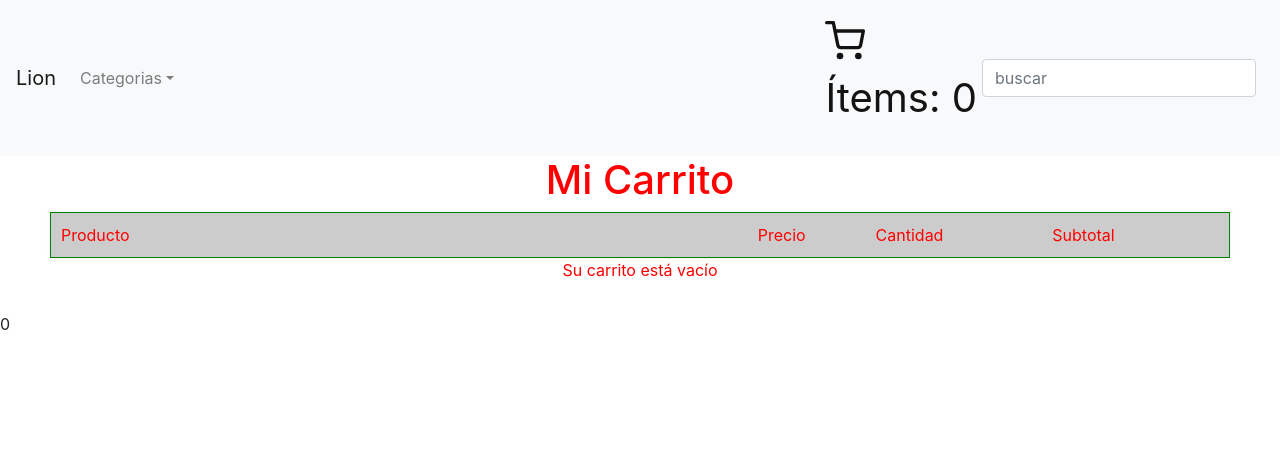
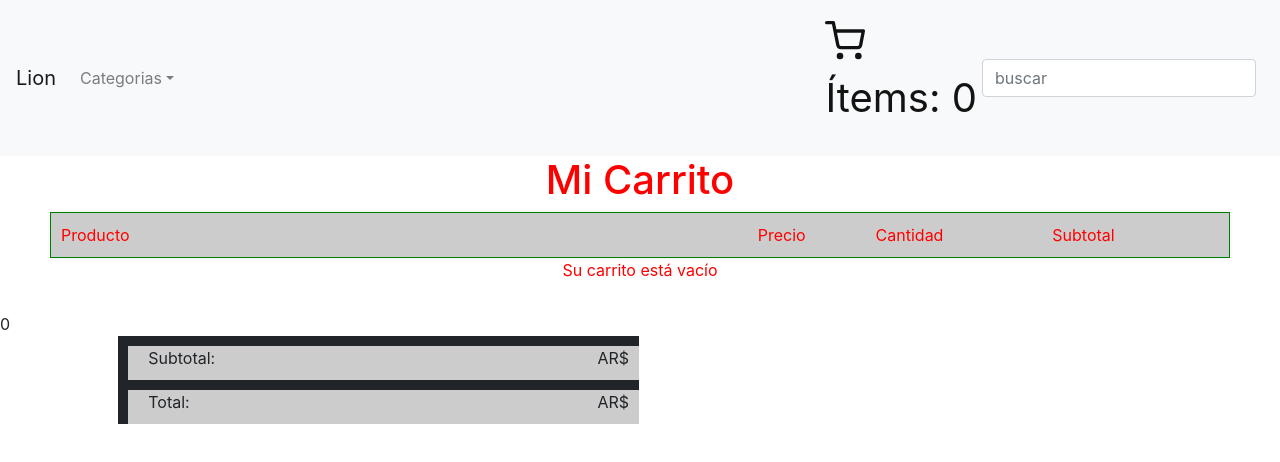
Before and after one commit to hallen95/ecommerce-lion, a React (Create React App) app: page /cart in a window 1280 px wide. Shown: the top 462 px of the page. Built offline with nearby package versions, Linux system fonts and the light colour scheme.

Commit message:
tecnicas de rendering

```diff
--- a/src/App.js
+++ b/src/App.js
@@ -6,7 +6,6 @@ import ItemListContainer from './components/itemListContainer/ItemListContainer'
 import Cart from './components/cart/Cart'
 import { BrowserRouter, Route, Switch } from "react-router-dom";
 import { CartProvider } from './CartContext';
-
 
 function App() {
   return (
@@ -21,7 +20,7 @@ function App() {
             <ItemListContainer/>
           </Route>
           <Route exact path='/item/:id'>
-            <ItemDetailContainer />
+            <ItemDetailContainer/>
           </Route>
           <Route exact path='/cart'>
             <Cart/>
--- a/src/CartContext.js
+++ b/src/CartContext.js
@@ -40,10 +40,22 @@ export const CartProvider = ({ children }) => {
       setAddItems(addItems - 1)
     }
 
+    const total = () => {
+      let subtotal = []
+      let sum = 0
+      cart.map(purchase => {
+          return subtotal.push(purchase.item.precio * purchase.quantity)
+      })
+      subtotal.length < 2 ? sum = (subtotal[0])
+      : subtotal.reduce((accumulator, currentValue) => {
+          return sum = (accumulator + currentValue)
+      })
+      return sum
+  }
     return (<CartContext.Provider
               value={{ cart, setCart, addItems, setAddItems,
               addProduct, addMoreToCart, deleteProduct,
-              editing, save, sum, subst, edit }}>
+              editing, save, sum, subst, edit, total }}>
                   {children}
             </CartContext.Provider>)
   }
--- a/src/components/cart/Cart.js
+++ b/src/components/cart/Cart.js
@@ -1,4 +1,4 @@
-import React from 'react'
+import React, { useState } from 'react'
 import useCartContext from '../../CartContext'
 import { BsDash, BsPlus, BsFillXCircleFill } from "react-icons/bs"
 import './cart.css'
@@ -7,7 +7,7 @@ function Cart() {
     const { cart } = useCartContext();
     const {addItems} = useCartContext();
     const { edit} = useCartContext();
-    const { editing, save, sum, subst } = useCartContext();
+    const { editing, save, sum, subst, total } = useCartContext();
     console.log(cart)
 
     return (
@@ -82,6 +82,14 @@ function Cart() {
                 </ul>
             </div>
             }
+                <div className="controls__total">
+                    <div className="total__row">
+                        <span>Subtotal:</span> <span className="span__price">AR$ {total()}</span>
+                    </div>
+                    <div className="total__row">
+                        <span>Total:</span> <span className="span__price">AR$ {total()}</span>
+                    </div>
+                </div>
         </div>
     )
 }
--- a/src/components/cart/cart.css
+++ b/src/components/cart/cart.css
@@ -24,6 +24,10 @@
     text-align: left;
 }
 
+/* .total__product{
+    display: grid;
+    grid-template-columns:50%;
+} */
 .grid__itemlist {
     width: 99%;
     padding: 0px;
@@ -93,3 +97,23 @@
     border-bottom: 0.5px solid rgba(255, 255, 255, 0.5);
     box-shadow: -1.5px -0px 1px rgba(192, 192, 192, 0.075) inset;
 }
+
+.controls__total {
+    width: 50%;
+    display: flex;
+    flex-direction: column;
+    justify-content: center;
+    align-items: flex-end;
+    border-right: 1px solid white;
+
+}
+.total__row {
+    width: 81.5%;
+    display: flex;
+    justify-content: space-between;
+    padding: 10px 10px;
+    padding-left: 30px;
+    /*border-bottom: 1px groove white;*/
+    background-color: rgba(0, 0, 0, 0.2);
+    box-shadow: 10px 10px inset;
+}
--- a/src/components/itemCount/ItemCount.js
+++ b/src/components/itemCount/ItemCount.js
@@ -12,9 +12,9 @@ const ItemCount = ({setModal, suma, resta, contador, setAddItems}) => {
     return (
         <React.Fragment>
             <div className="botones-wrapper">
+                <button className="botones-counter" onClick={resta}>-</button>
+                <p>{contador} </p>
                 <button className="botones-counter" onClick={suma}>+</button>
-                <p>{contador} </p>
-                <button className="botones-counter" onClick={resta}>-</button>
                 {
                 contador > 0 &&
                 <button disabled={contador === 0}
--- a/src/components/itemDetailContainer/ItemDetailContainer.js
+++ b/src/components/itemDetailContainer/ItemDetailContainer.js
@@ -2,7 +2,7 @@ import React, {useState, useEffect } from 'react';
 import { getProductById } from '../../backend/catalog';
 import { useParams } from 'react-router-dom';
 import ItemDetail from '../itemDetail/ItemDetail';
-
+import Loader from '../loader/Loader'
 
 function ItemDetailContainer() {
 
@@ -17,10 +17,9 @@ function ItemDetailContainer() {
 
     return (
                     <>
-                    {item.hasOwnProperty("id") ?
+                    {item ?
                     <ItemDetail getItem={item} id={id} />
-                    : <h2>cargando</h2>
-                    }
+                    : <Loader/>}
                     </>
     );
 }
--- a/src/components/itemListContainer/ItemListContainer.js
+++ b/src/components/itemListContainer/ItemListContainer.js
@@ -3,9 +3,11 @@ import './itemlistcontainer.css';
 import ItemList from '../itemList/ItemList';
 import { getCatalog } from '../../backend/catalog'
 import { useParams } from 'react-router-dom'
+import  Loader  from '../loader/Loader'
 
 const ItemListContainer = () => {
     const [state, setState] = useState([]);
+    const [loading, setLoading] = useState(false);
     const { categoryId } = useParams();
 
     useEffect(()=> {  //Al cambiar el estado local, el componente se reenderiza y entra en loop [la promise siempre se deja para el final]
@@ -20,8 +22,18 @@ const ItemListContainer = () => {
       return () => setState([])
     }, [categoryId])
 
+      useEffect(()=> {
+        setTimeout(()=> {
+          setLoading(true)
+        }, 2000)
+      },[loading])
+
     return (
-                    <ItemList  products={state}/>
+              <>
+              <ItemList  products={state}/>
+              {!state.length &&
+                <Loader/>}
+              </>
     )
 }
 
--- /dev/null
+++ b/src/components/loader/Loader.js
@@ -0,0 +1,12 @@
+import React from 'react'
+import { Spinner } from 'react-bootstrap'
+
+function Loader() {
+    return (
+    <Spinner animation="border" role="status">
+    <span className="sr-only">Cargando...</span>
+    </Spinner>
+    )
+}
+
+export default Loader
--- a/src/components/modalCart/ModalCart.js
+++ b/src/components/modalCart/ModalCart.js
@@ -28,8 +28,6 @@ const [goCart, setGoCart] = useState(false)
     })
 }, [getItem, addItems])
 
-  console.log(addItems);
-
   const confirm = () => {
 
     addProduct(getItem) ? addMoreToCart(getItem.id, addItems) : setCart([...cart, purchase])
@@ -38,9 +36,6 @@ const [goCart, setGoCart] = useState(false)
     }, 1000);
    }
   // const handleShow = () => setShow(true);
-   useEffect(()=> {
-     console.log("goCart", goCart)
-   }, [goCart])
 
   return (
     <>
```
Also changed, not shown: 1 other file (tests, documents, lock files or other folders).
